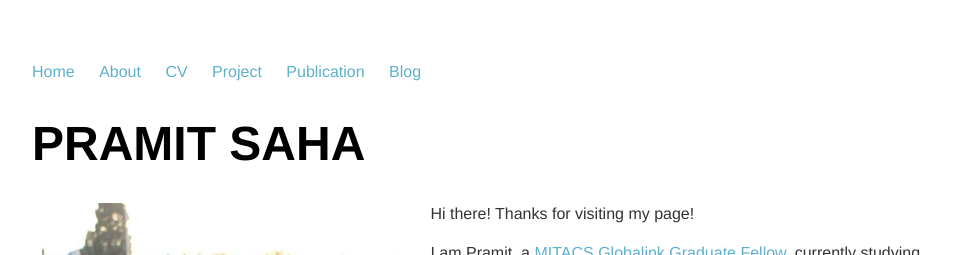
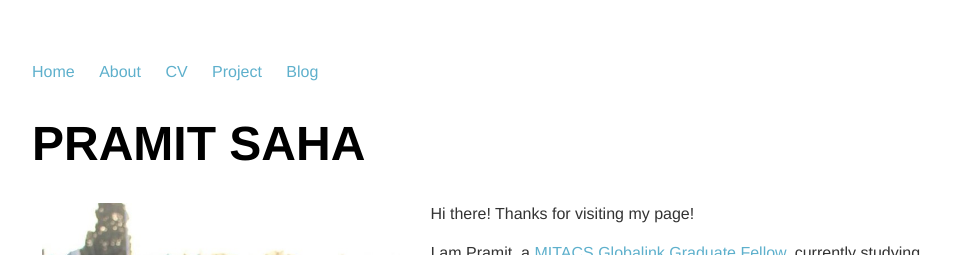
Before and after one commit to PramitSaha/PramitSaha.github.io, a Jekyll site: the page built from index.md, in a window 1280 px wide. Shown: the top 255 px of the page, without its empty margins (160-1115 px from the left). Built offline with Jekyll 4.4.1, drawn with Linux system fonts in a browser that asks for light colours.

Commit message:
Update default.html

```diff
--- a/_layouts/default.html
+++ b/_layouts/default.html
@@ -19,7 +19,6 @@
 		        	<li><a href="/about">About</a></li>
 	        		<li><a href="/cv">CV</a></li>
 				<li><a href="/Project">Project</a></li>
-				<li><a href="/Publication">Publication</a></li>
 	        		<li><a href="/blog">Blog</a></li>
 	    		</ul>
 			</nav>
```
